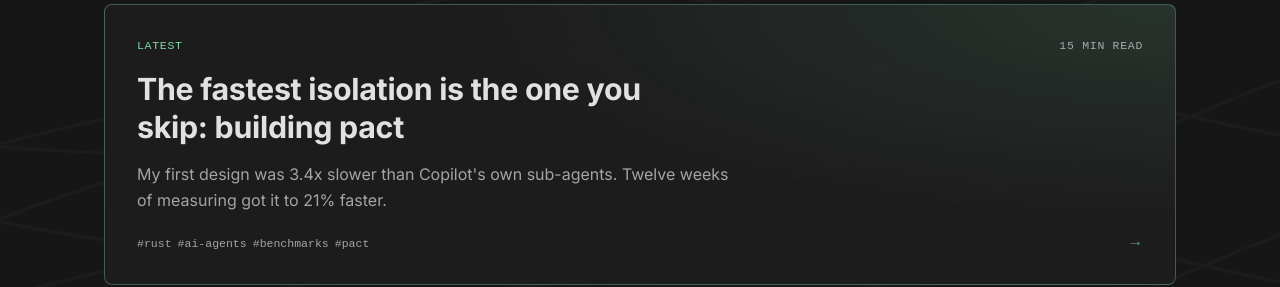
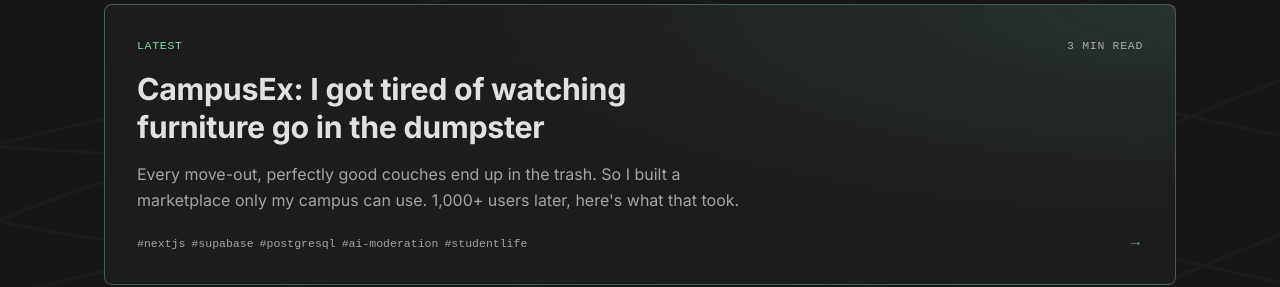
Before and after one commit to zekariasasaminew/my-portfolio-client, a React (Vite) app: page /notes in a window 1280 px wide. Shown: the part 386-673 px from the top of the page. Built offline with nearby package versions, Linux system fonts and the light colour scheme; no server answers.

Commit message:
Add CampusEx note

```diff
--- a/src/data/notes.ts
+++ b/src/data/notes.ts
@@ -28,6 +28,21 @@ export const notes: Note[] = [
     ],
     createdAt: "2025-09-02",
     tags: ["#github", "#dependabot", "#actions", "#automation"],
+  },
+  {
+    id: 11,
+    title: "CampusEx: I got tired of watching furniture go in the dumpster",
+    hook: "Every move-out, perfectly good couches end up in the trash. So I built a marketplace only my campus can use. 1,000+ users later, here's what that took.",
+    content: [
+      "Every spring at move-out, the dumpsters behind the dorms fill up with mini fridges, desks, lamps, and couches that are completely fine. Meanwhile the people moving in next fall are buying the same stuff new. The only thing missing was a way for those two groups to find each other.\n\nFacebook Marketplace is full of strangers and scams. GroupMe chats scroll away in an hour. So I built [CampusEx](https://www.campus-ex.com): a marketplace where only students at my school can sign in.",
+      "## Keeping it campus-only\n\nThe whole trust model is one rule: you need an `@augustana.edu` email to get in. Sign-in is a magic link (no passwords to leak), and the check runs in two places: the sign-in page refuses other domains, and the middleware double-checks every request after that.\n\nLater I added an admin allow list in the database, so I could let in specific people (like staff) without changing code, and removing someone revokes their session right away.\n\nUnder that, PostgreSQL row-level security does the heavy lifting. The database itself decides who can see or edit a row, so even a bug in my frontend can't show you someone else's hidden listing.",
+      "## The moderation gate\n\nA campus marketplace with no moderation is one bad listing away from being shut down. But I'm one person, and I wasn't going to manually approve every lamp.\n\nSo every new listing starts **hidden**. A Supabase Edge Function grabs the photo and text and sends them to GPT-4o with vision, which scores the listing from 0 to 100 across 9 safety categories: weapons, drugs, violence, harassment, dangerous goods, and so on. Each category has its own threshold, and the strict ones (weapons, drugs, harassment) are very strict on purpose.\n\nA few rules I'm glad I set early:\n\n- **Fail safe.** If the model times out or errors, the listing stays hidden. Never fail open.\n- **Don't block the user.** Moderation runs in the background, so posting feels instant. The owner sees a \"Review in progress\" badge for a few seconds.\n- **Rate limits before the AI call.** 15 listings per 10 minutes per person, plus a global cap, so nobody can run up my OpenAI bill.\n- **Users can't touch moderation fields.** Row-level security blocks anyone but the server from changing `visibility` or `moderation_status`.",
+      "## Did people use it?\n\nYes, and more than I expected. It hit **200+ listings in its first 3 weeks** and has grown to **1,000+ users**, all from word of mouth. No ads. The infra costs stay **under $20 a month**.\n\nAfter launch I added the stuff people asked for: in-app messaging between buyer and seller, saved listings, profiles, notifications, and a \"requests\" board for when you're looking for something nobody has posted yet.",
+      "## The scariest moment\n\nIt wasn't a bug in my code. It was almost a bug in production.\n\nEarly on, I had applied some database migrations by hand in the Supabase dashboard instead of through the CLI. They worked, but the CLI never recorded them. Months later an AI agent ran `supabase migration list`, saw 14+ migrations that looked missing in prod, and suggested `supabase db push`. That would have re-run SQL that wasn't safe to run twice, on the live database.\n\nI pushed back, we checked the actual tables and policies directly, and everything was already there. Now my rule is: never trust one tool's view of production. Look at the real thing before you change it.",
+      "## What I'd tell you if you want to build one\n\n- Start with the trust rule. For me that was the school email. Everything else got easier once strangers were out.\n- Put security in the database, not just the UI. Row-level security caught mistakes I didn't know I'd made.\n- Default to hidden. Showing something late is a small annoyance. Showing something bad is the end of the project.\n- Launch before it's done. The features people asked for were not the ones I would have guessed.",
+    ],
+    createdAt: "2026-11-14",
+    tags: ["#nextjs", "#supabase", "#postgresql", "#ai-moderation", "#studentlife"],
   },
   {
     id: 6,
```
